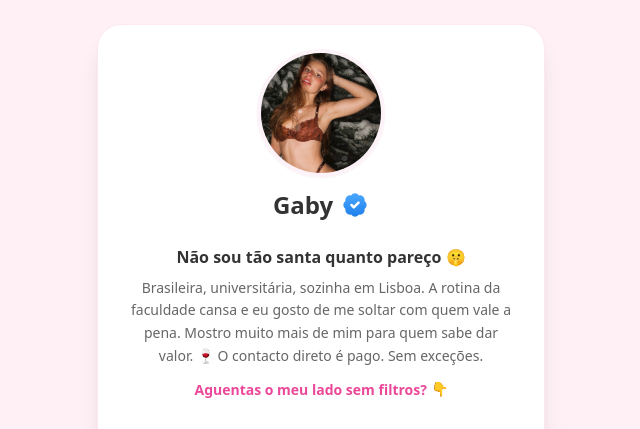
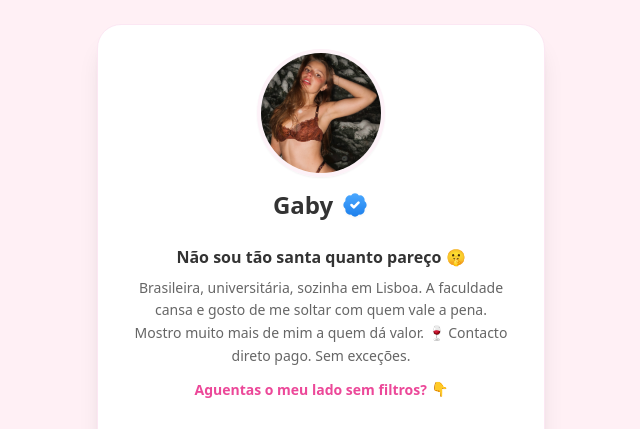
Before and after one commit to jesusleyvme-commits/GabyOficial, a website: page index.html in a window 1280 px wide. Shown: the top 429 px of the page, without its empty margins (319-959 px from the left). Drawn offline with nearby package versions, Linux system fonts and the light colour scheme.

Commit message:
Atualização automática - 02/11/2026, 16:25:41

```diff
--- a/index.html
+++ b/index.html
@@ -250,7 +250,7 @@
         <div class="text-center mb-8 px-2">
             <p class="font-bold text-textDark mb-2 text-base">Não sou tão santa quanto pareço 🤫</p>
             <p class="text-textSoft text-sm leading-relaxed">
-                Brasileira, universitária, sozinha em Lisboa. A rotina da faculdade cansa e eu gosto de me soltar com quem vale a pena. Mostro muito mais de mim para quem sabe dar valor. 🍷 O contacto direto é pago. Sem exceções.
+                Brasileira, universitária, sozinha em Lisboa. A faculdade cansa e gosto de me soltar com quem vale a pena. Mostro muito mais de mim a quem dá valor. 🍷 Contacto direto pago. Sem exceções.
             </p>
             <p class="mt-3 text-sm font-semibold text-pink-500">
                 Aguentas o meu lado sem filtros? <span class="inline-block animate-bounce">👇</span>
```
